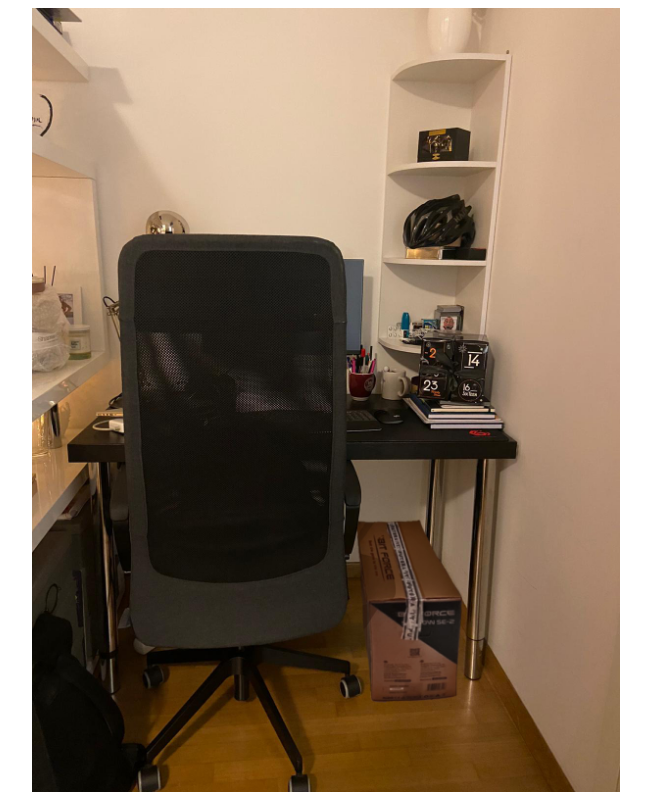
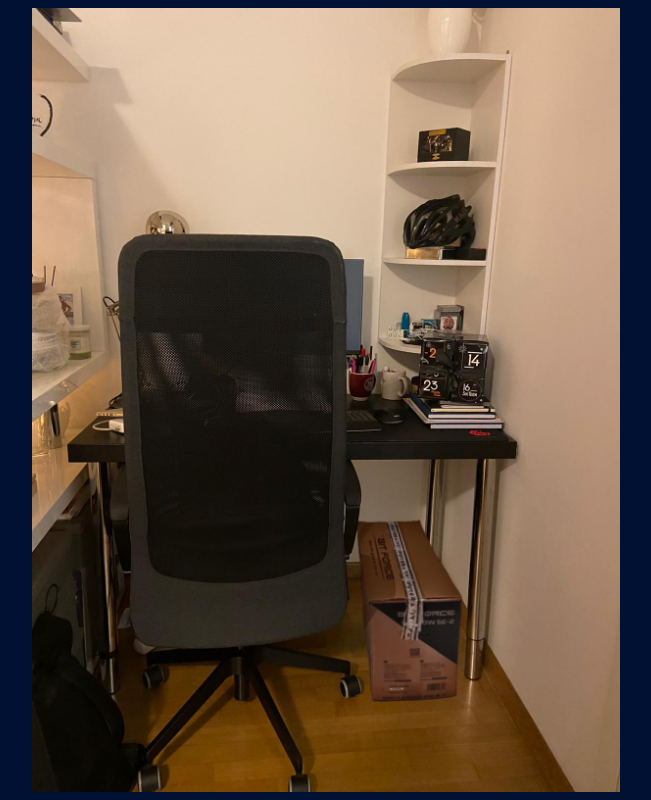
Before and after one commit to djedbozicnjak/dar, a plain HTML site: page index.html in a window 1280 px wide. Shown: the whole page, without its empty margins (292-943 px from the left). Drawn offline with Linux system fonts and the light colour scheme.

Commit message:
Update index.html

```diff
--- a/index.html
+++ b/index.html
@@ -1,5 +1,5 @@
 <html>
-<body>
+<body style="background-color:#001133;">
 <img style="margin-left:25%;height:100%;" src='slika.jpeg' />
 </body>
 </html>
```
